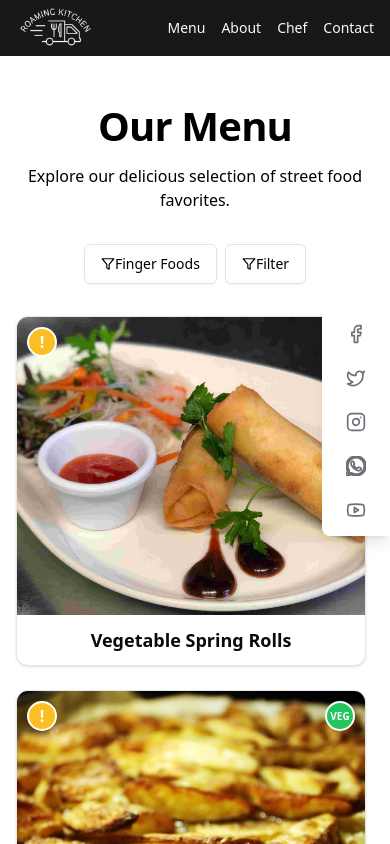
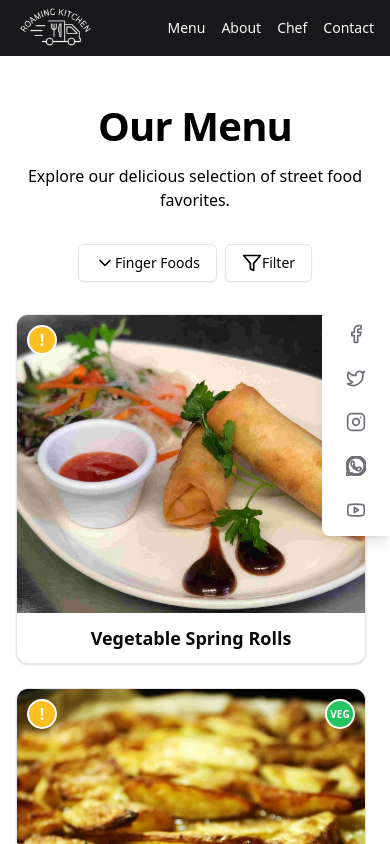
Before and after one commit to jaypopat/roaming-kitchen, a Next.js app: page /menu in a window 390 px wide. Shown: the top 844 px of the page. Built offline with nearby package versions, Linux system fonts and the light colour scheme.

Commit message:
added changes

```diff
--- a/src/app/menu/page.jsx
+++ b/src/app/menu/page.jsx
@@ -17,6 +17,7 @@ import items from "./items.json";
 
 export default function Component() {
   const types = Object.keys(items);
+  console.log(types);
   const [activeTab, setActiveTab] = useState(types[0]);
   const [filters, setFilters] = useState({
     vegetarian: true,
@@ -44,8 +45,11 @@ export default function Component() {
     <div className="flex items-center gap-2 mb-6">
       <DropdownMenu>
         <DropdownMenuTrigger asChild>
-          <Button variant="outline" className="h-10 px-4 text-sm">
-            <FilterIcon className="h-3.5 w-3.5" />
+          <Button
+            variant="outline"
+            className="h-12 px-4 text-sm flex items-center gap-3"
+          >
+            <DropdownIcon className="h-5 w-5" />
             {activeTab}
           </Button>
         </DropdownMenuTrigger>
@@ -130,8 +134,11 @@ function FilterDropdown({ filters, handleFilterChange }) {
   return (
     <DropdownMenu>
       <DropdownMenuTrigger asChild>
-        <Button variant="outline" className="h-10 gap-1 text-sm">
-          <FilterIcon className="h-3.5 w-3.5" />
+        <Button
+          variant="outline"
+          className="h-12 px-4 text-sm flex items-center gap-3"
+        >
+          <FilterIcon className="h-5 w-5" />
           <span>Filter</span>
         </Button>
       </DropdownMenuTrigger>
@@ -177,3 +184,22 @@ function FilterIcon(props) {
     </svg>
   );
 }
+
+function DropdownIcon(props) {
+  return (
+    <svg
+      {...props}
+      xmlns="http://www.w3.org/2000/svg"
+      width="24"
+      height="24"
+      viewBox="0 0 24 24"
+      fill="none"
+      stroke="currentColor"
+      strokeWidth="2"
+      strokeLinecap="round"
+      strokeLinejoin="round"
+    >
+      <polyline points="6 9 12 15 18 9" />
+    </svg>
+  );
+}
--- a/src/app/page.tsx
+++ b/src/app/page.tsx
@@ -1,5 +1,6 @@
 import Link from "next/link";
 import { Metadata } from "next";
+import Image from "next/image";
 
 export const metadata: Metadata = {
   title: "Roaming Kitchen",
@@ -15,10 +16,14 @@ export default function Page() {
             <source src="/slideshow.mp4" type="video/mp4" />
           </video>
           <div className="absolute inset-0 bg-black/50 flex flex-col items-center justify-center text-white px-4 text-center">
-            <div className="space-y-2">
-              <h1 className="text-3xl font-bold tracking-tighter sm:text-5xl xl:text-6xl/none">
-                Roaming Kitchen
-              </h1>
+            <div className="space-y-2 flex flex-col items-center">
+              <Image
+                height={220}
+                width={220}
+                src="/logo.png"
+                alt=""
+                className="mx-auto"
+              />
               <p className="max-w-[600px] md:text-xl">
                 Serving up delicious, freshly-prepared meals on the go.
               </p>
--- a/src/components/MenuItem.jsx
+++ b/src/components/MenuItem.jsx
@@ -161,22 +161,26 @@ export const MenuItems = ({ category, filters, items }) => {
           </CardContent>
         </Card>
       </DialogTrigger>
-      <DialogContent>
+      <DialogContent className="w-[60vw] max-w-[90vw] h-[60vh] max-h-[90vh]">
         <DialogHeader>
           <DialogTitle>{item.item}</DialogTitle>
           <DialogDescription>{item.description}</DialogDescription>
         </DialogHeader>
-        <div>
+        <div className="flex flex-col md:flex-row h-full overflow-y-auto">
+          <div className="md:w-1/2 p-4">
             <Image
               src={item.image}
               alt={item.item}
-            width={300}
-            height={200}
+              width={500}
+              height={300}
               objectFit="cover"
+              className="w-full h-auto rounded-lg"
             />
-          <p>{item.description}</p>
+          </div>
+          <div className="md:w-1/2 p-4">
+            <p className="mb-4">{item.description}</p>
             <strong>Allergens:</strong>
-          <ul>
+            <ul className="list-disc pl-5 mt-2">
               {(Array.isArray(item.allergens) ? item.allergens : []).map(
                 (allergen, index) => (
                   <li key={index}>
@@ -185,6 +189,7 @@ export const MenuItems = ({ category, filters, items }) => {
                 ),
               )}
             </ul>
+          </div>
         </div>
       </DialogContent>
     </Dialog>
```
Lines whose indentation alone changed are shown as unchanged.
